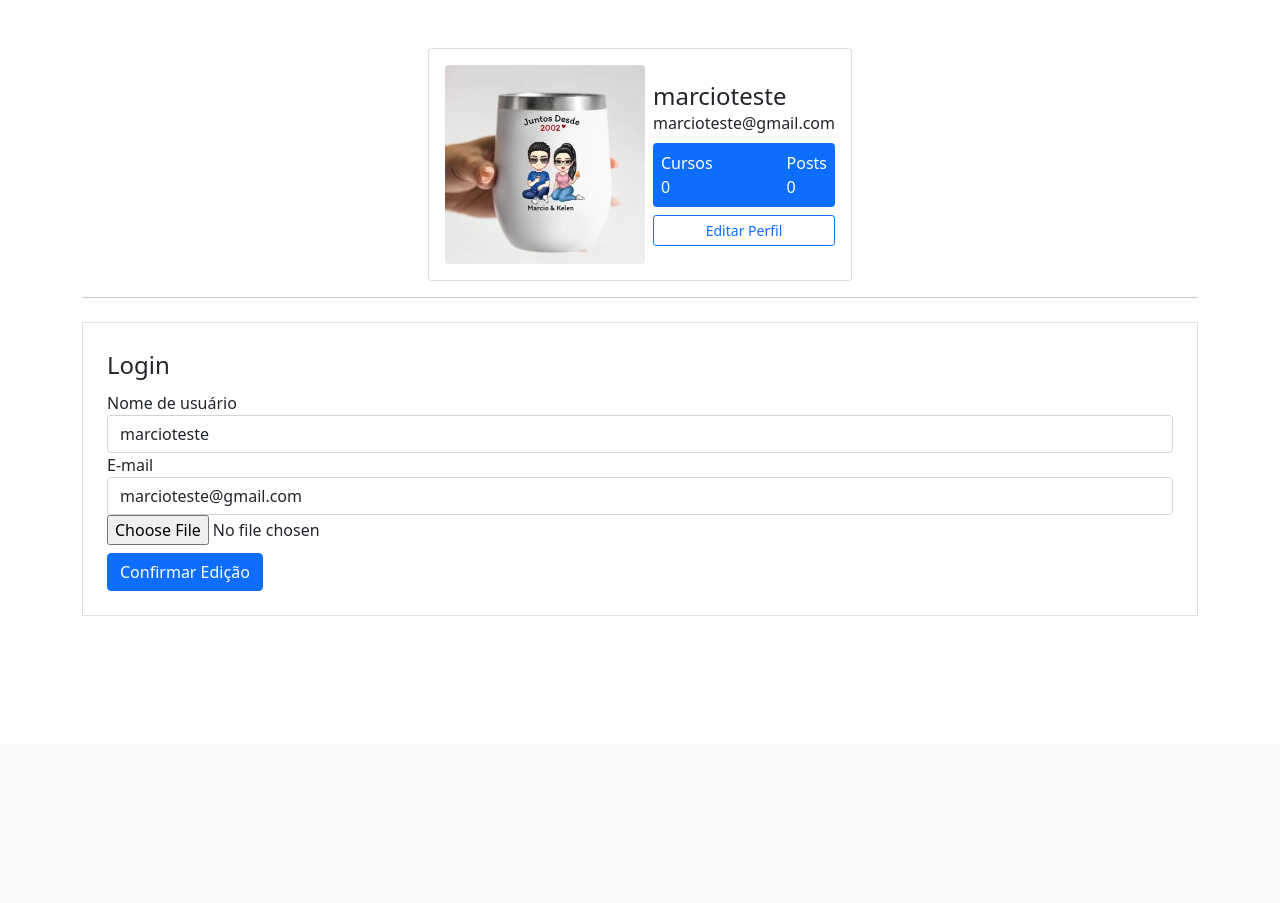
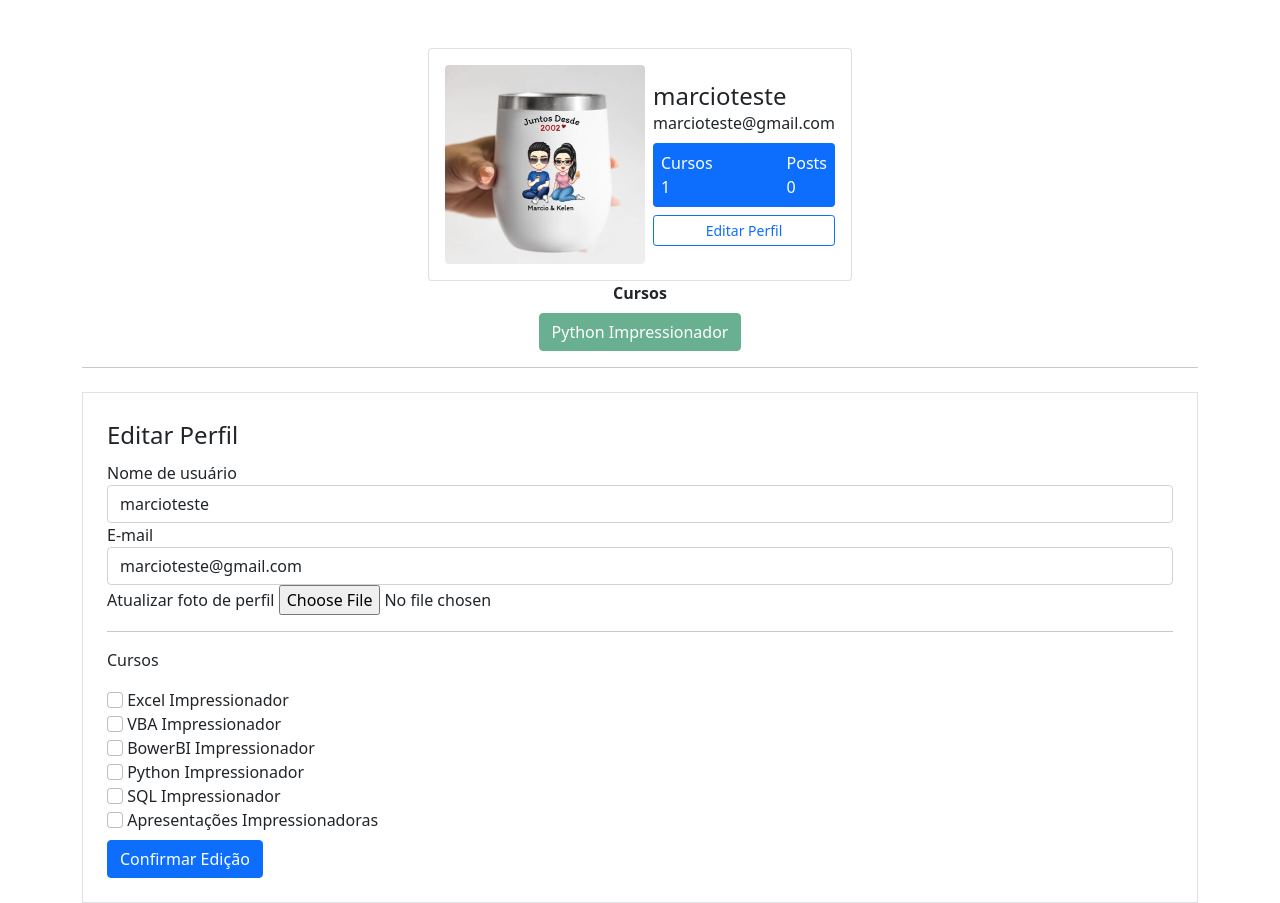
Before and after one commit to MarcioLuizBR/Projeto_Web_Python, a Flask app: page /perfil/editar in a window 1280 px wide. Shown: the part 56-959 px from the top of the page. Before the commit the page ends 672 px from the top, so only its background shows below. Run offline with Flask 3, Linux system fonts and the light colour scheme; a user stored in the database is signed in; some libraries are stand-ins or nearby versions.

Commit message:
lista usuarios

```diff
--- a/comunidadepython/forms.py
+++ b/comunidadepython/forms.py
@@ -1,6 +1,6 @@
 from flask_wtf import FlaskForm
 from flask_wtf.file import FileField, FileAllowed
-from wtforms import StringField, PasswordField, SubmitField, BooleanField
+from wtforms import StringField, PasswordField, SubmitField, BooleanField, TextAreaField
 from wtforms.validators import DataRequired, Length, Email, EqualTo, ValidationError
 from comunidadepython.models import Usuario
 from flask_login import current_user
@@ -30,6 +30,14 @@ class FormEditarPerfil(FlaskForm):
     username = StringField('Nome de usuário', validators=[DataRequired()])
     email = StringField('E-mail', validators=[DataRequired(), Email()])
     foto_perfil = FileField('Atualizar foto de perfil', validators=[FileAllowed(['jpg', 'png'])])
+    # lista de cursos disponíveis, se no futuro precisar acrescentar
+    curso_excel = BooleanField('Excel Impressionador')
+    curso_vba = BooleanField('VBA Impressionador')
+    curso_powerbi = BooleanField('BowerBI Impressionador')
+    curso_python = BooleanField('Python Impressionador')
+    curso_sql = BooleanField('SQL Impressionador')
+    curso_ppt = BooleanField('Apresentações Impressionadoras')
+
     botao_submit_editarperfil = SubmitField('Confirmar Edição')
 
     def validate_email(self, email):
@@ -37,3 +45,9 @@ class FormEditarPerfil(FlaskForm):
             usuario = Usuario.query.filter_by(email=email.data).first()
             if usuario:
                 raise ValidationError('Já existe um usuario com esse e-mail. Cadastre-se com outro e-mail')
+
+
+class FormCriarPost(FlaskForm):
+    titulo = StringField('Titulo do Post', validators=[DataRequired(), Length(2, 140)])
+    corpo = TextAreaField('Escreva seu Post aqui', validators=[DataRequired()])
+    botao_submit = SubmitField('Criar Post')
--- a/comunidadepython/routes.py
+++ b/comunidadepython/routes.py
@@ -1,13 +1,12 @@
 from flask import flash, render_template, redirect, url_for, request
 from comunidadepython import app, database, bcrypt
-from comunidadepython.forms import FormLogin, FormCriarConta, FormEditarPerfil
-from comunidadepython.models import Usuario
+from comunidadepython.forms import FormLogin, FormCriarConta, FormEditarPerfil, FormCriarPost
+from comunidadepython.models import Usuario, Post
 from flask_login import login_user, logout_user, current_user, login_required
 import secrets
 import os
 from PIL import Image
 
-lista_usuarios = ['Marcio', 'Luiz', 'Ana', 'Kelen', 'Samuel', 'Aquilles']
 
 @app.route('/')
 def home():
@@ -22,6 +21,7 @@ def contato():
 @app.route('/usuarios')
 @login_required
 def usuarios():
+    lista_usuarios = Usuario.query.all()
     return render_template('usuarios.html', lista_usuarios=lista_usuarios)
 
 @app.route('/login', methods=['GET', 'POST'])
@@ -66,10 +66,17 @@ def perfil():
     foto_perfil = url_for('static', filename='fotos_perfil/{}'.format(current_user.foto_perfil))
     return render_template('perfil.html', foto_perfil=foto_perfil)
 
-@app.route('/post/criar')
+@app.route('/post/criar', methods=['GET', 'POST'])
 @login_required
 def criar_post():
-    return render_template('criarpost.html')
+    form = FormCriarPost()
+    if form.validate_on_submit():
+        post = Post(titulo=form.titulo.data, corpo=form.corpo.data, autor=current_user)
+        database.session.add(post)
+        database.session.commit()
+        flash(f'Post Criado com Sucesso', 'alert-success')
+        return redirect(url_for('home'))
+    return render_template('criarpost.html', form=form)
 
 
 def salvar_imagem(imagem):
@@ -88,6 +95,18 @@ def salvar_imagem(imagem):
     # mudar o campo foto_perfil do usuario para o novo nome da imagem
     return nome_arquivo
 
+
+def atualizar_cursos(form):
+    lista_cursos = []
+    for campo in form:
+        if 'curso_' in campo.name:
+            if campo.data:
+                # adicionar o TEXTO do campo.label na lista de cursos
+                lista_cursos.append(campo.label.text)
+
+    return ';'.join(lista_cursos)
+
+
 @app.route('/perfil/editar', methods=['GET', 'POST'])
 @login_required
 def editar_perfil():
@@ -98,7 +117,7 @@ def editar_perfil():
         if form.foto_perfil.data:
             nome_imagem = salvar_imagem(form.foto_perfil.data)
             current_user.foto_perfil = nome_imagem
-
+        current_user.cursos = atualizar_cursos(form)
         database.session.commit()
         flash('Perfil atualizado com sucesso.', 'alert-success')
         return redirect(url_for('perfil'))
--- a/comunidadepython/templates/editarperfil.html
+++ b/comunidadepython/templates/editarperfil.html
@@ -7,7 +7,7 @@
         <div class="col">
             <form method="POST" action="" class="border p-4 mt-2" enctype="multipart/form-data">
                 {{ form.csrf_token }}
-                <legend>Login</legend>
+                <legend>Editar Perfil</legend>
                 <fieldset>
                     <div class="form-group">
                         {{ form.username.label(class="form-control-label") }}
@@ -36,17 +36,26 @@
                         {% else %}
                             {{ form.email(class="form-control") }}
                         {% endif%}
-                    </div class="form-group">
-                        {{ form.foto_perfil.lab }}
+                    </div>
+                    <div class="form-group">
+                        {{ form.foto_perfil.label }}
                         {{ form.foto_perfil(class="form-control-file") }}
                         {% if form.foto_perfil.erros %}
                             {%for erro in form.foto_perfil.erros %}
                                 <span class="text-danger">{{ erro }}</span><br>
                             {% endfor %}
                         {% endif %}
-                    <div>
-
                     </div>
+                    <hr>
+                    <p>Cursos</p>
+                    {% for campo in form %}
+                        {% if 'curso_' in campo.name%}
+                            <div class="form-group">
+                                {{ campo(class="form-check-input") }}
+                                {{ campo.label(class="form-check-label") }}
+                            </div>
+                        {% endif %}
+                    {% endfor %}
 
                 </fieldset>
                 {{ form.botao_submit_editarperfil(class="btn btn-primary mt-2") }}
--- a/comunidadepython/templates/perfil.html
+++ b/comunidadepython/templates/perfil.html
@@ -8,7 +8,11 @@
                 <div class="ml-3 w-100">
                     <h4 class="mb-0 mt-0">{{ current_user.username }}</h4> <span>{{ current_user.email }}</span>
                     <div class="p-2 mt-2 bg-primary d-flex justify-content-between rounded text-white stats">
-                        <div class="d-flex flex-column"> <span class="articles">Cursos</span> <span class="number1">0</span> </div>
+                        {% if 'Não Informado' in current_user.cursos %}
+                            <div class="d-flex flex-column"> <span class="articles">Cursos</span> <span class="number1">0</span> </div>
+                        {% else %}
+                            <div class="d-flex flex-column"> <span class="articles">Cursos</span> <span class="number1">{{ current_user.cursos.count(';') + 1 }}</span> </div>
+                        {% endif%}
                         <div class="d-flex flex-column"> <span class="rating">Posts</span> <span class="number3">0</span> </div>
                     </div>
                     <div class="button mt-2 d-flex flex-row align-items-center">
@@ -20,6 +24,15 @@
             </div>
         </div>
     </div>
+    <div class="row justify-content-center">
+        <div class="col col-4" style="text-align: center;">
+            <strong>Cursos</strong><br>
+            {% for curso in current_user.cursos.split(';') %}
+                <button type="button" class="btn btn-success mt-2" disabled>{{ curso }}</button>
+            {% endfor %}
+        </div>
+    </div>
+
 {% block form_editar_perfil %}
 {% endblock %}
 {% endblock %}
```
Also changed, not shown: comunidadepython/templates/criarpost.html (+39 -1 lines), comunidadepython/templates/usuarios.html (+28 -2 lines), comunidadepython/comunidade.db, comunidadepython/static/fotos_perfil/DSC039172bb3ed039ab3a3e0.JPG (added), comunidadepython/static/fotos_perfil/DSC0391955c10717b65c0cc4.JPG (added).
